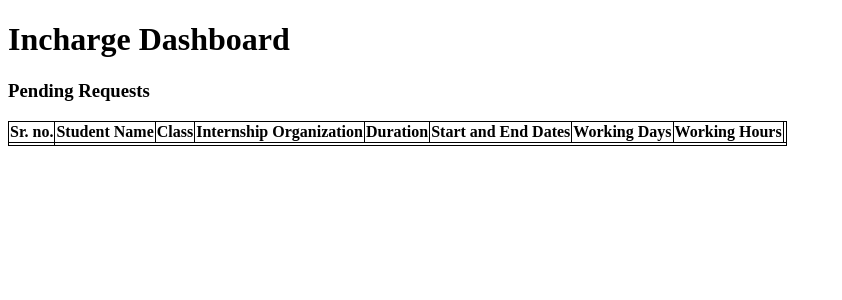
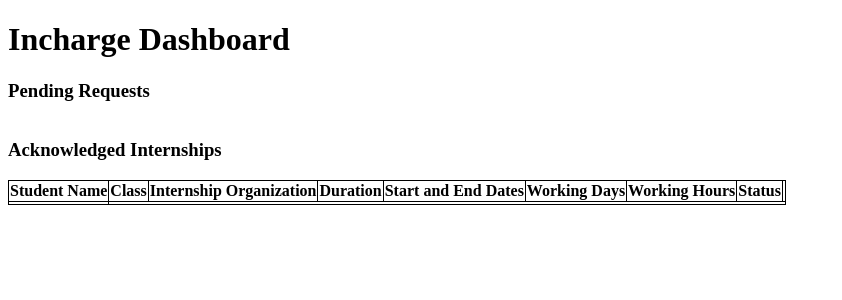
Before and after one commit to Kaustubh01/Internship, a Flask app: page /incharge_dashboard in a window 1280 px wide. Shown: the top 300 px of the page, without its empty margins (0-842 px from the left). Run offline with Flask 3, Linux system fonts and the light colour scheme; data that the repository does not hold is empty.

Commit message:
Updated incharge dashboard merged the aprroved and rejected table into acknowledged table

```diff
--- a/app.py
+++ b/app.py
@@ -35,7 +35,9 @@ def incharge_dashboard():
             {
                 "name":get_student_name(internship.prn).split()[0].lower().capitalize() +' '+ get_student_name(internship.prn).split()[1].lower().capitalize() +' '+ get_student_name(internship.prn).split()[2].lower().capitalize(),
                 "internship":internship,
-                "is_pending": True
+                "is_pending": internship.status == "pending",
+                "is_approved": internship.status == "Approved",
+                "is_rejected": internship.status == "Rejected",
             }
         )
         print()
@@ -114,6 +116,7 @@ def dashboard():
 
 @app.route('/add_new_internship', methods=['POST','GET'])
 def add_new_internship():
+    days = ['Monday', 'Tuesday', 'Wednesday', 'Thursday', 'Friday', 'Saturday', 'Sunday']
     if request.method == 'POST':
         academic_year = request.form.get('academic_year')
         student_class = request.form.get('class')
@@ -123,12 +126,15 @@ def add_new_internship():
         start_date = request.form.get('start_date')
         end_date = request.form.get('end_date')
         work_time = request.form.get('work_time')
-        days = request.form.get('days')
 
-        add_internship(prn= session.get('prn'), organization= organization_name, year = academic_year, roll_no= roll_no, duration= duration, start_date= start_date, end_date=end_date, work_time= work_time, days=days, std_class=student_class)
+        selected_days = request.form.getlist('selected_days')
+        days_string = ', '.join([str(day) for day in selected_days])
+
+
+        add_internship(prn= session.get('prn'), organization= organization_name, year = academic_year, roll_no= roll_no, duration= duration, start_date= start_date, end_date=end_date, work_time= work_time, days=days_string, std_class=student_class)
 
         return redirect(url_for('dashboard'))
-    return render_template('request_internship.html')
+    return render_template('request_internship.html',days = days)
 
 @app.route('/logout')
 def logout():
--- a/database.py
+++ b/database.py
@@ -21,7 +21,7 @@ class Internship(db.Model):
     start_date = db.Column(db.Date)
     end_date = db.Column(db.Date)
     work_time =db.Column(db.String)
-    days = db.Column(db.Integer)
+    days = db.Column(db.String)
     status = db.Column(db.String, default='pending')
 
 def get_student(prn):
--- a/templates/dashboard.html
+++ b/templates/dashboard.html
@@ -17,7 +17,7 @@
         </form>
         <ul>
             {% for item in data %}
-                <li> <button disabled> {{ item.internship.organization }}</button> status: {{ item.internship.status }}
+                <li> <p > {{ item.internship.organization }}  status: {{ item.internship.status }}</p>
                 {% if item.status %}
                 <a href="#">Upload offer letter</a>
                 {% endif %}
--- a/templates/incharge_dashboard.html
+++ b/templates/incharge_dashboard.html
@@ -18,9 +18,11 @@
     <h1>Incharge Dashboard</h1>
 
     <h3>Pending Requests</h3>
-    <table id="internships-table">
+
+    <table id="pending-internships-table">
+        {% for item in data %}
+        {% if item.is_pending %}
         <tr>
-            <th>Sr. no.</th>
             <th>Student Name</th>
             <th>Class</th>
             <th>Internship Organization</th>
@@ -28,12 +30,11 @@
             <th>Start and End Dates</th>
             <th>Working Days</th>
             <th>Working Hours</th>
+            <th>Status</th>
             <th></th>
         </tr>
 
-        {% for item in data %}
         <tr>
-            <td>{{ item.internship.internship_id }}</td>
             <td>{{ item.name }}</td>
             <td>{{ item.internship.std_class }}</td>
             <td>{{ item.internship.organization }}</td>
@@ -41,12 +42,49 @@
             <td>{{ item.internship.start_date }} to {{ item.internship.end_date }}</td>
             <td>{{ item.internship.days }}</td>
             <td>{{ item.internship.work_time }}</td>
+            <td>{{ item.internship.status }}</td>
             <td><a href="{{ url_for('view_internship', internship_id = item.internship.internship_id) }}">view</a></td>
         </tr>
+
+        {% endif %}
         {% endfor %}
+    </table>
+
+
+    <h3>Acknowledged Internships</h3>
+    <table id="acknowledged-internships-table">
+        <tr>
+            <th>Student Name</th>
+            <th>Class</th>
+            <th>Internship Organization</th>
+            <th>Duration</th>
+            <th>Start and End Dates</th>
+            <th>Working Days</th>
+            <th>Working Hours</th>
+            <th>Status</th>
+            <th></th>
+        </tr>
+
+        {% for item in data %}
+        {% if item.is_approved or item.is_rejected %}
+        <tr>
+            <td>{{ item.name }}</td>
+            <td>{{ item.internship.std_class }}</td>
+            <td>{{ item.internship.organization }}</td>
+            <td>{{ item.internship.duration }}</td>
+            <td>{{ item.internship.start_date }} to {{ item.internship.end_date }}</td>
+            <td>{{ item.internship.days }}</td>
+            <td>{{ item.internship.work_time }}</td>
+            <td>{{ item.internship.status }}</td>
+            <td><a href="{{ url_for('view_internship', internship_id = item.internship.internship_id) }}">view</a></td>
+        </tr>
+        {% endif %}
+        {% endfor %}
+
         <tr>
             <td></td>
         </tr>
     </table>
+
 </body>
 </html>
```
Also changed, not shown: templates/request_internship.html (+9 -2 lines).
